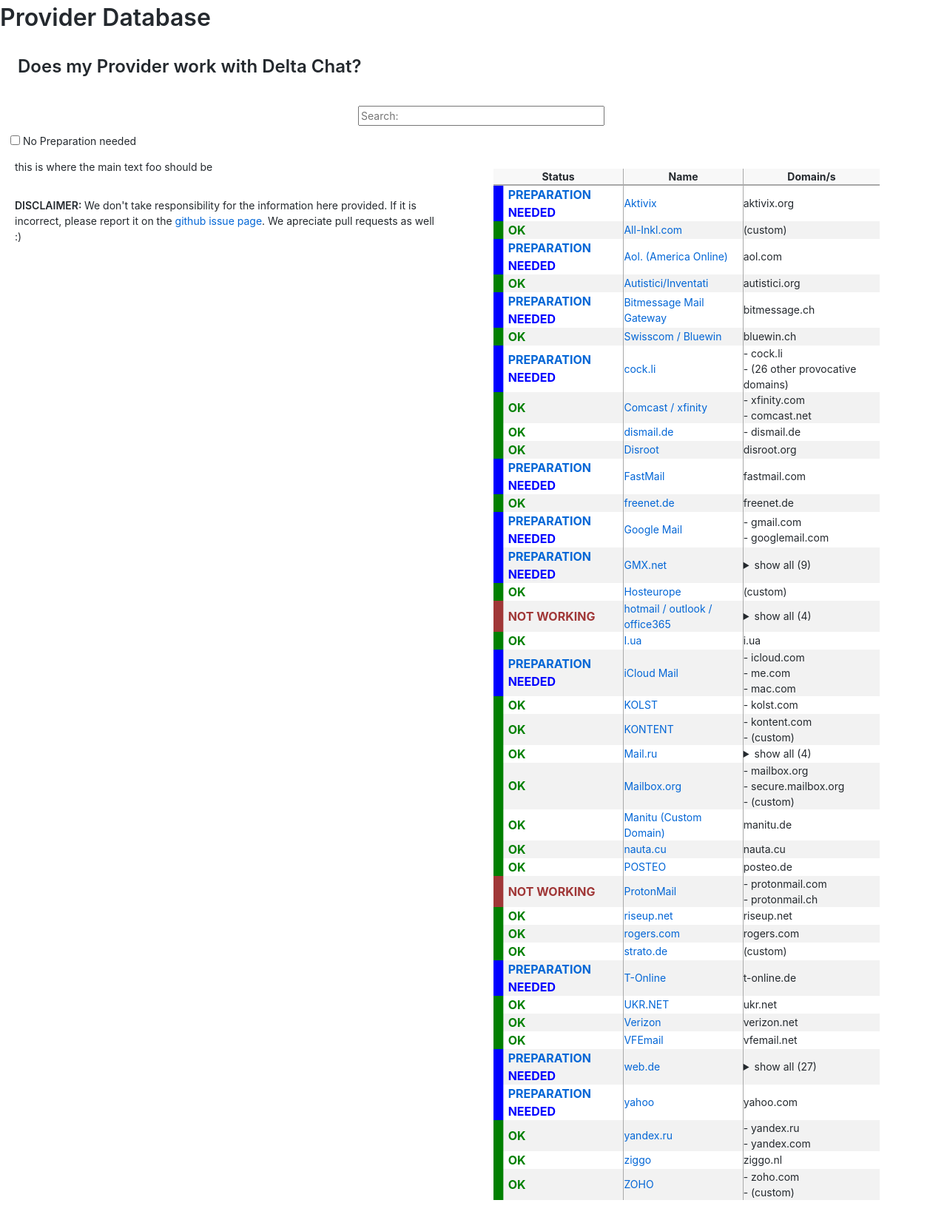
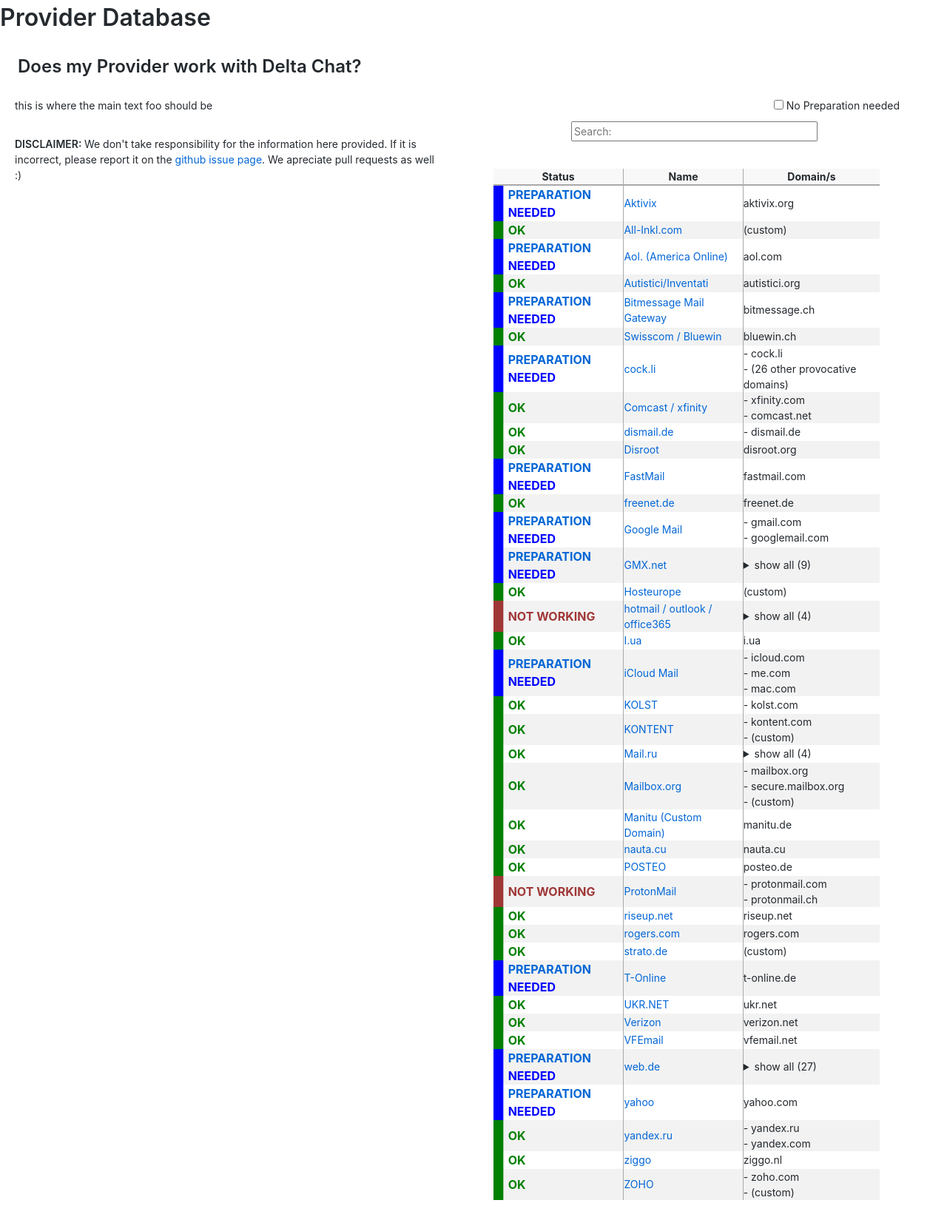
Before and after one commit to deltachat/provider-db, a Jekyll site: the page built from index.html, in a window 1280 px wide. Shown: the whole page at 74% size. Built offline with Jekyll 4.4.1, drawn with Linux system fonts in a browser that asks for light colours.

Commit message:
more dangerous experimental layouting

```diff
--- a/assets/styles.css
+++ b/assets/styles.css
@@ -206,6 +206,7 @@
   .search-box-container {
       margin: auto;
       width: 250pt;
+      float: initial;
   }
 
   #search {
@@ -239,6 +240,10 @@
       display: inline-block;
       padding: 1pt;
   }
+  .filter {
+    text-align: right;
+    float: right;
+  }
 
   body>div, body>p, body>h2 { margin: 1em; }
 }
--- a/index.html
+++ b/index.html
@@ -19,15 +19,6 @@
     <h1>Provider Database</h1>
 
     <h2>Does my Provider work with Delta Chat?</h2>
-
-    <div>
-        <div class="search-box-container">
-           <input type="search" id="search" value="Enable scripts to Enable Searching" placeholder="Search:" disabled>
-           <script>document.getElementById("search").value = ""</script>
-        </div>
-        <input type="checkbox" name="noPreperation" id="noPreperation" disabled>
-        <label for="noPreperation"> No Preparation needed</label>
-    </div>
     <main>
         <p>this is where the main text foo should be</p> <br>
 
@@ -39,6 +30,14 @@
         </p>
     </main>
     <div class="table">
+            <div class="filter">
+                    <input type="checkbox" name="noPreperation" id="noPreperation" disabled>
+                    <label for="noPreperation"> No Preparation needed</label>
+                </div>
+                <div class="search-box-container">
+                       <input type="search" id="search" value="Enable scripts to Enable Searching" placeholder="Search:" disabled>
+                       <script>document.getElementById("search").value = ""</script>
+                </div>
     <table>
         <thead>
         <tr>
```
